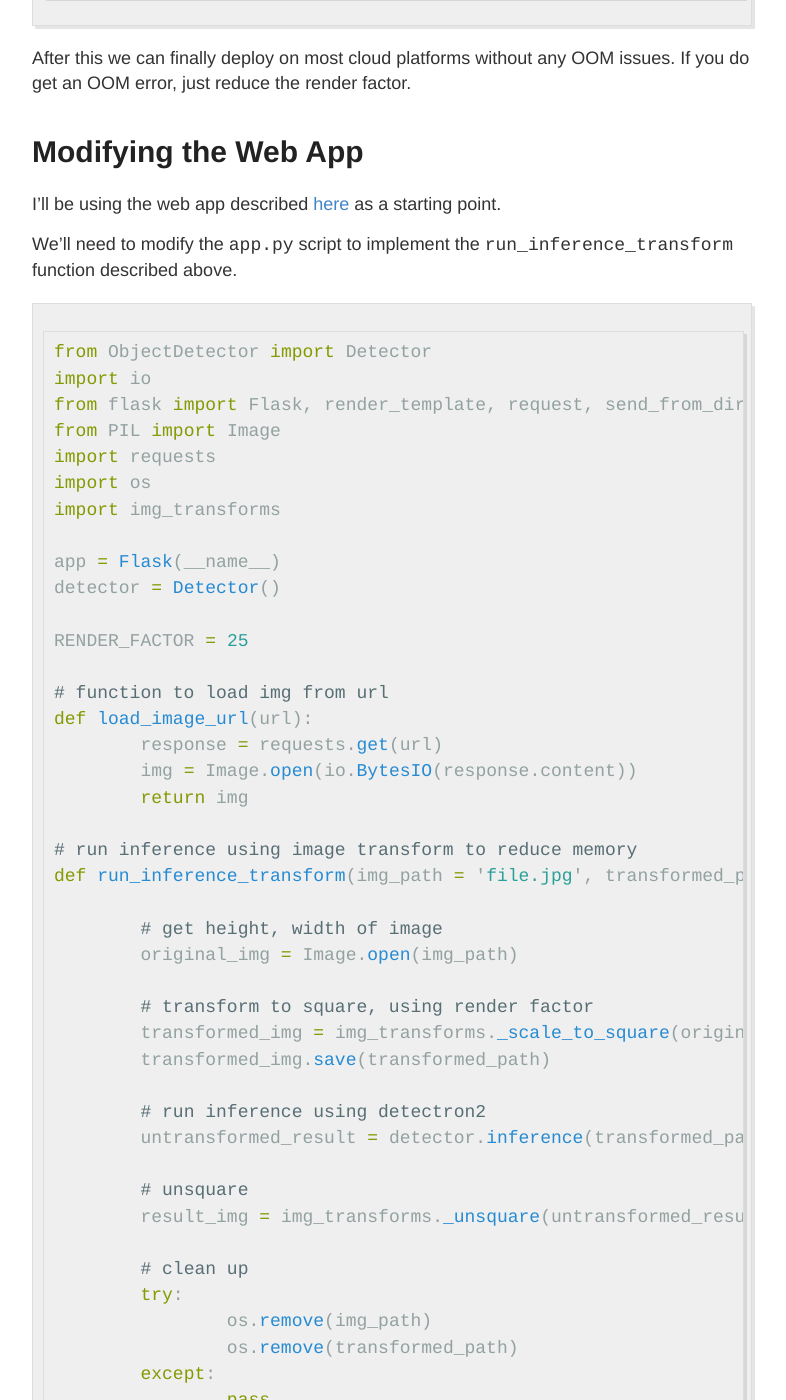
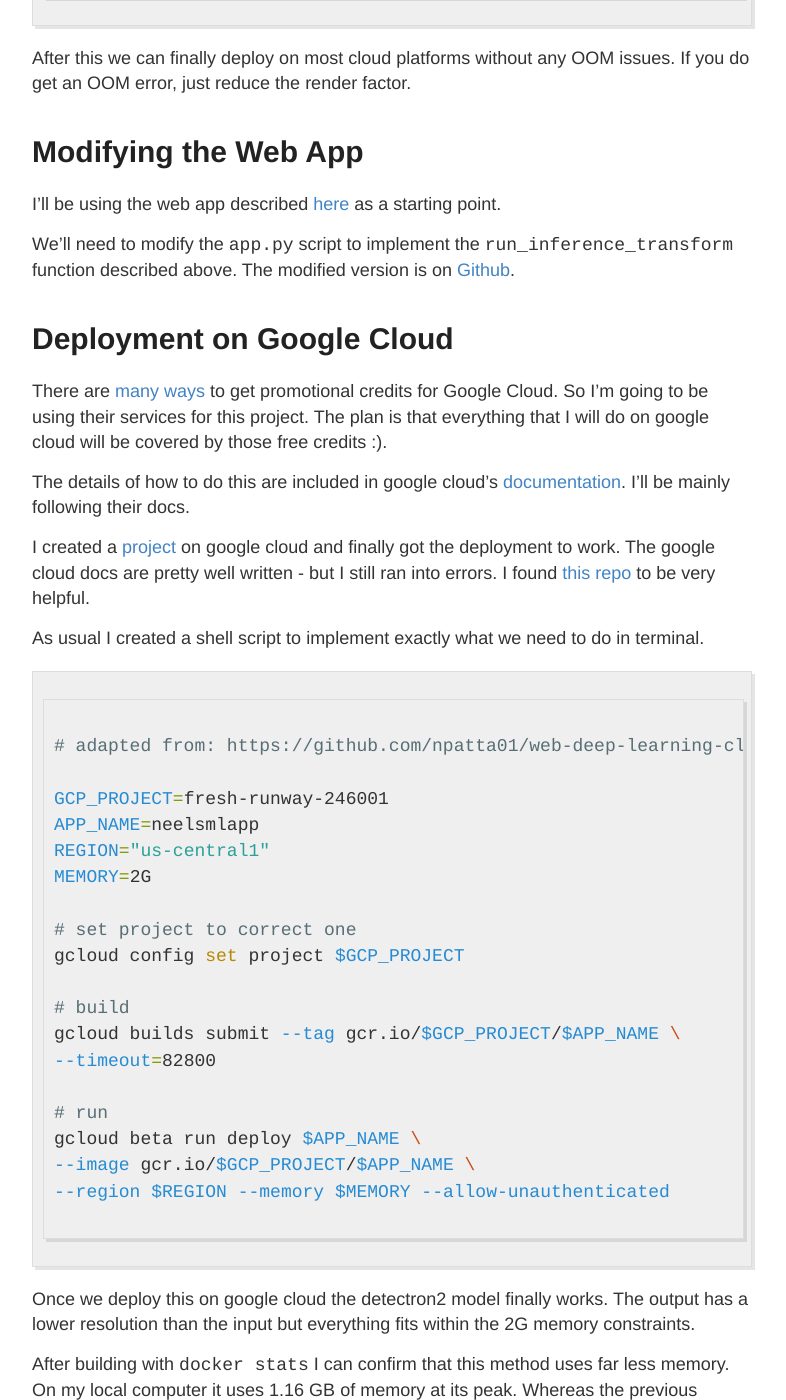
Before and after one commit to neelriyer/neelriyer.github.io, a Jekyll site: the page built from _posts/2020-07-19-Detectron2-Web-App-gcloud.md, in a window 1280 px wide and 1400 px high, scrolled down 2461 px. Shown: the whole window, without its empty margins (248-1034 px from the left). Built offline with Jekyll 4.4.1, drawn with Linux system fonts in a browser that asks for light colours; some of the changed text lies outside the part shown.

Commit message:
low memory post

````diff
--- a/_posts/2020-07-19-Detectron2-Web-App-gcloud.md
+++ b/_posts/2020-07-19-Detectron2-Web-App-gcloud.md
@@ -43,7 +43,7 @@ If the render factor is too high it can [lead to OOM errors](https://github.com/
 What this looks like in practice is pretty simple actually. First we scale the image to a sqaure of size `targ`. Then we run inference on that scaled image. The result from inference is passed through the `_unsquare` function. This converts our square size image to its former size.
 
 ```python
-from ObjectDetector import Detector
+from Detector import Detector
 import io
 from flask import Flask, render_template, request, send_from_directory, send_file
 from PIL import Image
@@ -89,136 +89,8 @@ After this we can finally deploy on most cloud platforms without any OOM issues.
 
 I'll be using the web app described [here](https://spiyer99.github.io/Detectron2-Web-App/) as a starting point.
 
-We'll need to modify the `app.py` script to implement the `run_inference_transform` function described above.
+We'll need to modify the `app.py` script to implement the `run_inference_transform` function described above. The modified version is on [Github](https://github.com/spiyer99/detectron2_web_app/blob/master/app.py).
 
-
-```python
-from ObjectDetector import Detector
-import io
-from flask import Flask, render_template, request, send_from_directory, send_file
-from PIL import Image
-import requests
-import os
-import img_transforms
-
-app = Flask(__name__)
-detector = Detector()
-
-RENDER_FACTOR = 25
-
-# function to load img from url
-def load_image_url(url):
-	response = requests.get(url)
-	img = Image.open(io.BytesIO(response.content))
-	return img
-
-# run inference using image transform to reduce memory
-def run_inference_transform(img_path = 'file.jpg', transformed_path = 'file_transformed.jpg'):
-
-	# get height, width of image
-	original_img = Image.open(img_path)
-
-	# transform to square, using render factor
-	transformed_img = img_transforms._scale_to_square(original_img, targ=RENDER_FACTOR*16)
-	transformed_img.save(transformed_path)
-
-	# run inference using detectron2
-	untransformed_result = detector.inference(transformed_path)
-
-	# unsquare
-	result_img = img_transforms._unsquare(untransformed_result, original_img)
-
-	# clean up
-	try:
-		os.remove(img_path)
-		os.remove(transformed_path)
-	except:
-		pass
-
-	return result_img
-
-# run inference using detectron2
-def run_inference(img_path = 'file.jpg'):
-
-	# run inference using detectron2
-	result_img = detector.inference(img_path)
-
-	# clean up
-	try:
-		os.remove(img_path)
-	except:
-		pass
-
-	return result_img
-
-
-@app.route("/")
-def index():
-	return render_template('index.html')
-
-
-@app.route("/detect", methods=['POST', 'GET'])
-def upload():
-	if request.method == 'POST':
-
-		try:
-
-			# open image
-			file = Image.open(request.files['file'].stream)
-
-			# remove alpha channel
-			rgb_im = file.convert('RGB')
-			rgb_im.save('file.jpg')
-
-		# failure
-		except:
-
-			return render_template("failure.html")
-
-	elif request.method == 'GET':
-
-		# get url
-		url = request.args.get("url")
-
-		# save
-		try:
-			# save image as jpg
-			# urllib.request.urlretrieve(url, 'file.jpg')
-			rgb_im = load_image_url(url)
-			rgb_im = rgb_im.convert('RGB')
-			rgb_im.save('file.jpg')
-
-		# failure
-		except:
-			return render_template("failure.html")
-
-
-	# run inference
-	result_img = run_inference_transform()
-	# result_img = run_inference('file.jpg')
-
-	# create file-object in memory
-	file_object = io.BytesIO()
-
-	# write PNG in file-object
-	result_img.save(file_object, 'PNG')
-
-	# move to beginning of file so `send_file()` it will read from start
-	file_object.seek(0)
-
-	return send_file(file_object, mimetype='image/jpeg')
-
-
-if __name__ == "__main__":
-
-	# get port. Default to 8080
-	port = int(os.environ.get('PORT', 8080))
-
-	# run app
-	app.run(host='0.0.0.0', port=port)
-```
-
-This builds from the previous [instance segmentation web app](https://spiyer99.github.io/Detectron2-Web-App/) I created. Now it adds a layer where it
 
 # Deployment on Google Cloud
 
````
